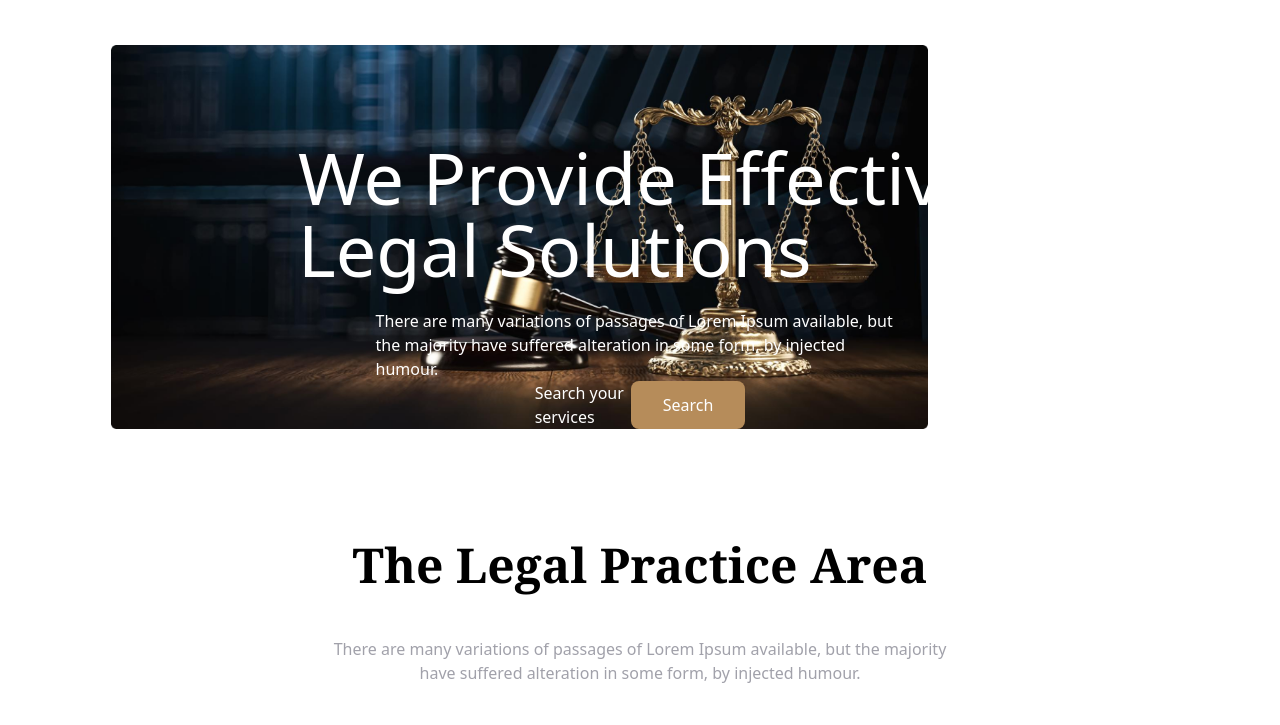
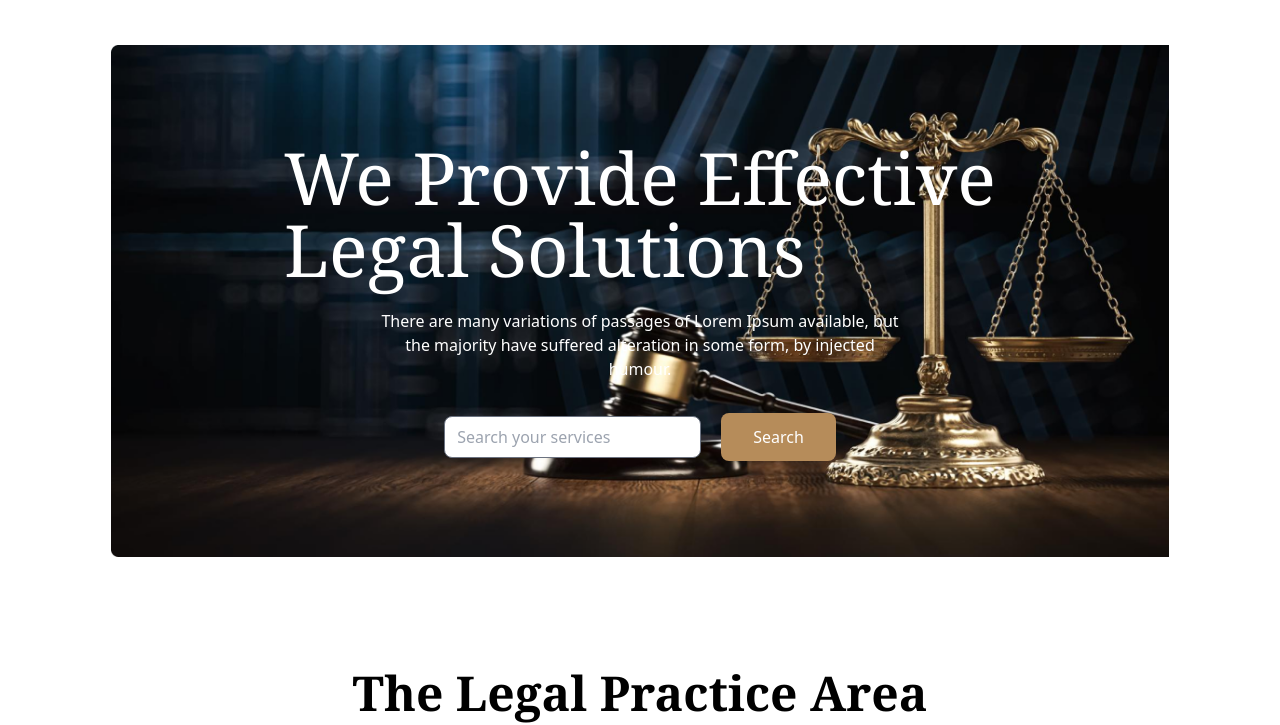
Before and after one commit to tanveer19/A03-legal-solutions, a plain HTML site: page index.html in a window 1280 px wide. Shown: the part 103-828 px from the top of the page. Drawn offline with nearby package versions, Linux system fonts and the light colour scheme.

```diff
--- a/index.html
+++ b/index.html
@@ -196,21 +196,27 @@
       </nav>
       <!-- banner -->
       <div
-        class="bg-[url('images/banner.png')] text-white w-fit mx-auto bg-no-repeat bg-contain mt-12"
+        class="bg-[url('images/banner.png')] text-white w-fit mx-auto bg-no-repeat bg-cover mt-12"
       >
         <!-- banner text -->
         <div class="flex flex-col items-center">
-          <h1 class="text-7xl mt-24">
+          <h1 class="text-7xl mt-24 font-serif">
             We Provide Effective <br />
             Legal Solutions
           </h1>
-          <p class="w-1/2 mt-6">
+          <p class="w-1/2 mt-6 text-center font-sans">
             There are many variations of passages of Lorem Ipsum available, but
             the majority have suffered alteration in some form, by injected
             humour.
           </p>
-          <div class="flex items-center">
-            <form class="w-24" action="">Search your services</form>
+          <div class="flex items-center mt-8 mb-24">
+            <form class="" action="">
+              <input
+                class="rounded-lg mr-5"
+                type="email"
+                placeholder="Search your services"
+              />
+            </form>
             <button class="text-white rounded-lg bg-[#B68C5A] py-3 px-8">
               Search
             </button>
```
